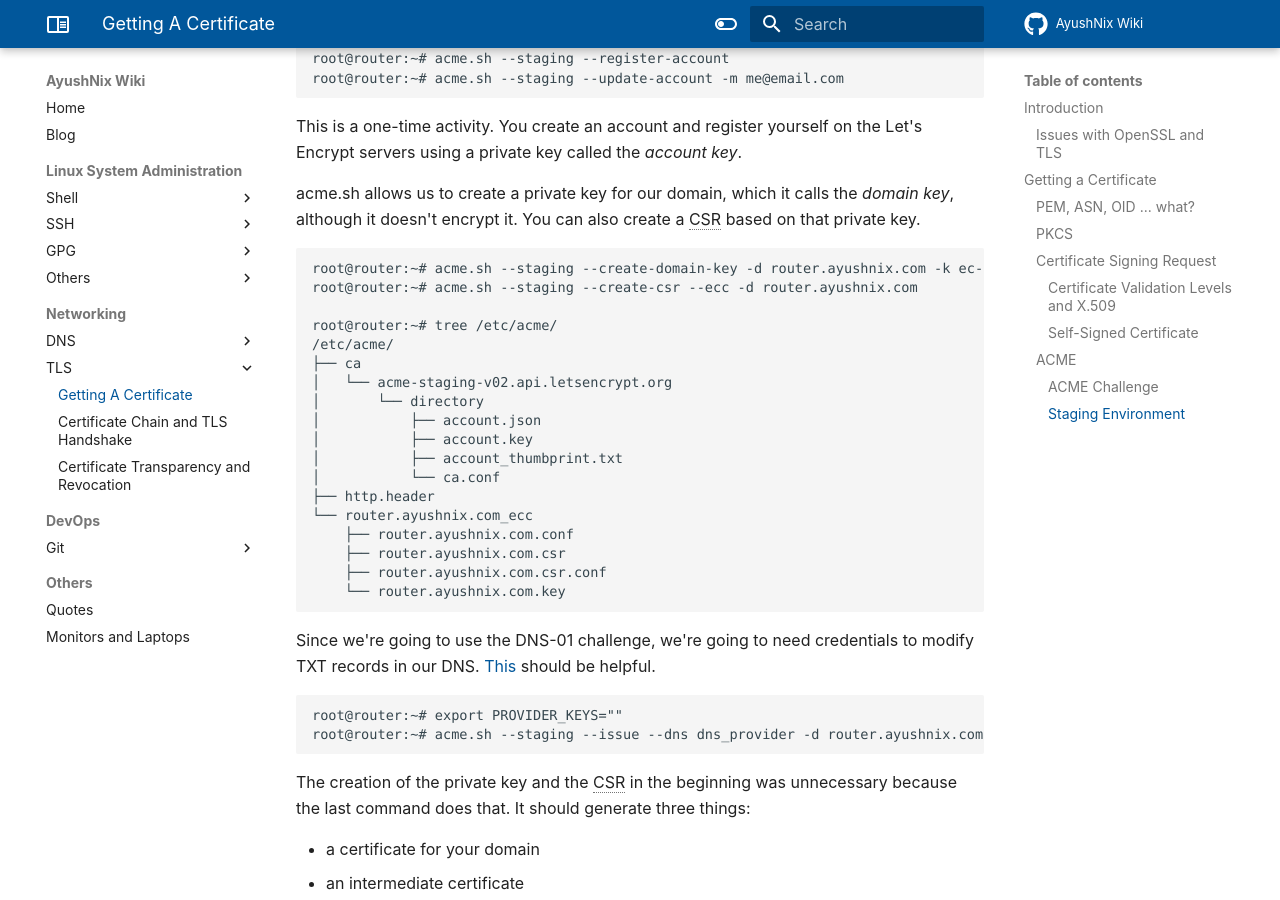
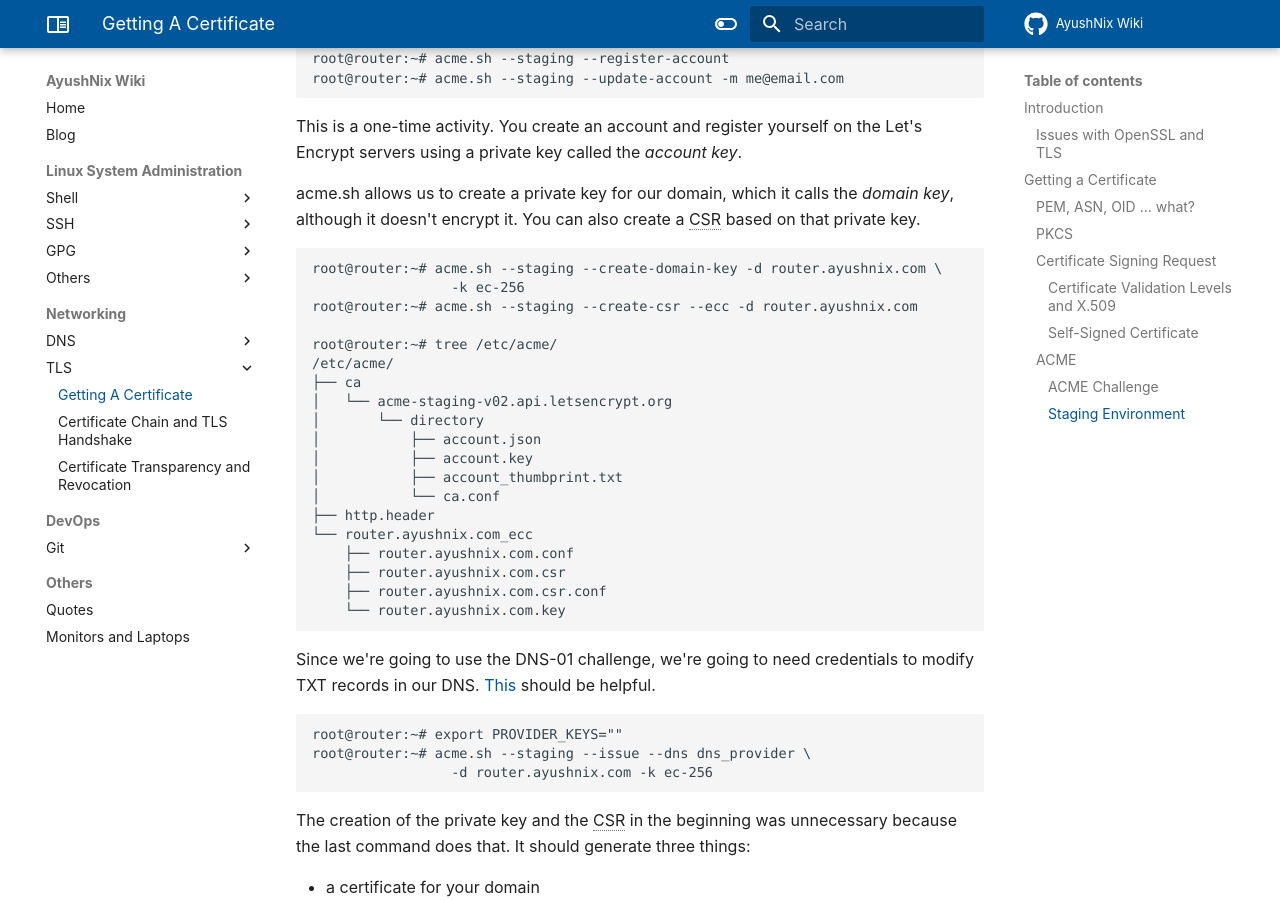
Before and after one commit to ayushnix/wiki, an MkDocs documentation site: the page built from docs/networking/tls/getting-a-certificate.md, in a window 1280 px wide and 900 px high, scrolled down 10087 px. Built offline with MkDocs 1.6.1 and Material for MkDocs 9.7.7, drawn with Linux system fonts in a browser that asks for light colours; comment, search, counter and statistics services are not loaded.

````diff
--- a/docs/networking/tls/getting-a-certificate.md
+++ b/docs/networking/tls/getting-a-certificate.md
@@ -488,7 +488,8 @@ acme.sh allows us to create a private key for our domain, which it calls the *do
 it doesn't encrypt it. You can also create a CSR based on that private key.
 
 ```
-root@router:~# acme.sh --staging --create-domain-key -d router.ayushnix.com -k ec-256
+root@router:~# acme.sh --staging --create-domain-key -d router.ayushnix.com \
+                 -k ec-256
 root@router:~# acme.sh --staging --create-csr --ecc -d router.ayushnix.com
 
 root@router:~# tree /etc/acme/
@@ -513,7 +514,8 @@ in our DNS. [This](https://github.com/acmesh-official/acme.sh/wiki/dnsapi) shoul
 
 ```
 root@router:~# export PROVIDER_KEYS=""
-root@router:~# acme.sh --staging --issue --dns dns_provider -d router.ayushnix.com -k ec-256
+root@router:~# acme.sh --staging --issue --dns dns_provider \
+                 -d router.ayushnix.com -k ec-256
 ```
 
 The creation of the private key and the CSR in the beginning was unnecessary because the last
````
